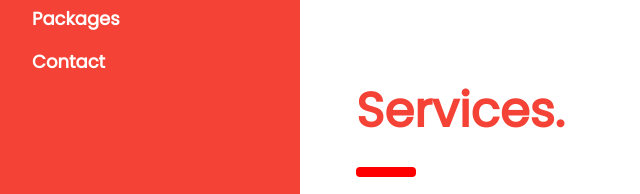
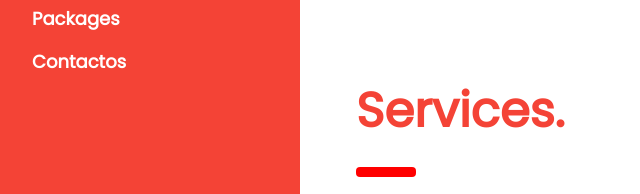
Before and after one commit to Edwin-P20/mi-proyecto, a plain HTML site: page index.html in a window 1280 px wide. Shown: the part 430-624 px from the top of the page, 0-640 px from the left. Drawn offline with nearby package versions, Linux system fonts and the light colour scheme.

Commit message:
Update index.html

```diff
--- a/index.html
+++ b/index.html
@@ -27,7 +27,7 @@ body {font-size:16px;}
     <a href="#services" onclick="w3_close()" class="w3-bar-item w3-button w3-hover-white">Servicios</a>
     <a href="#designers" onclick="w3_close()" class="w3-bar-item w3-button w3-hover-white">Designers</a>
     <a href="#packages" onclick="w3_close()" class="w3-bar-item w3-button w3-hover-white">Packages</a>
-    <a href="#contact" onclick="w3_close()" class="w3-bar-item w3-button w3-hover-white">Contact</a>
+    <a href="#contact" onclick="w3_close()" class="w3-bar-item w3-button w3-hover-white">Contactos</a>
   </div>
 </nav>
 
```
